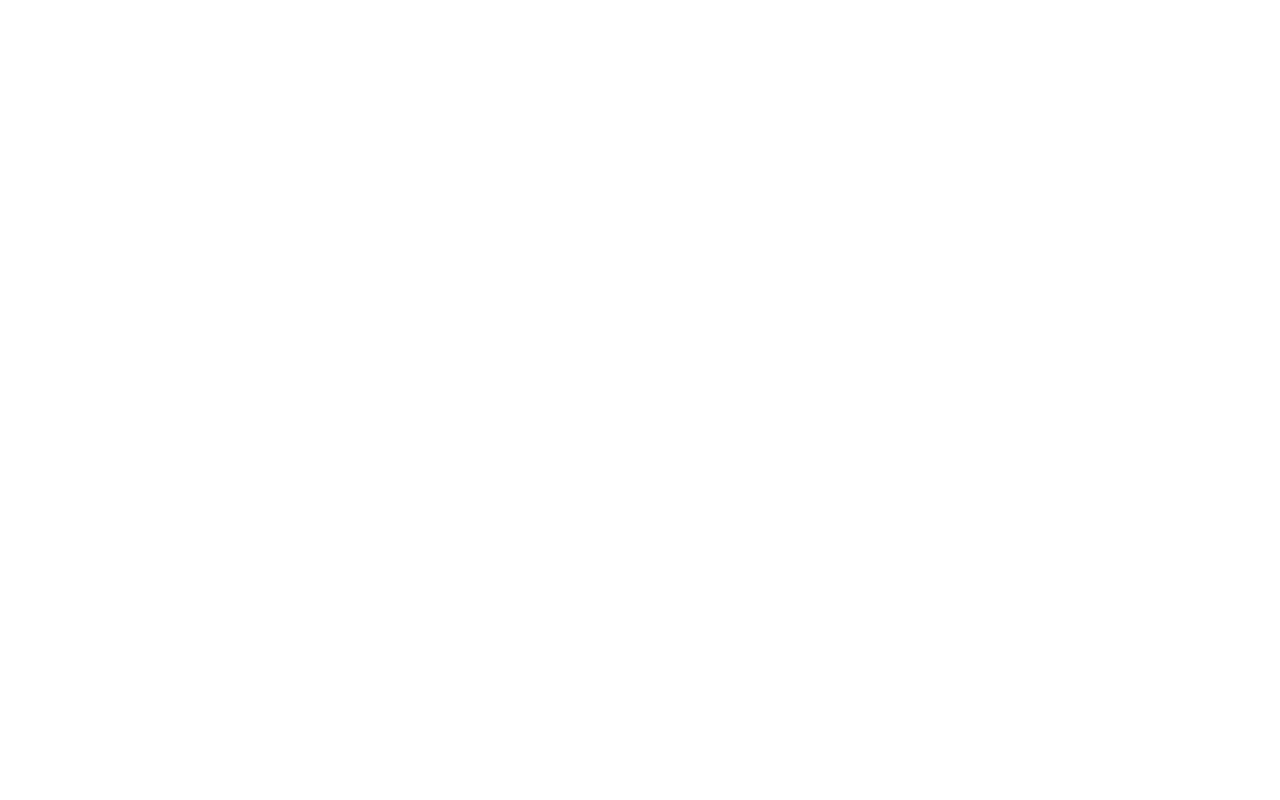
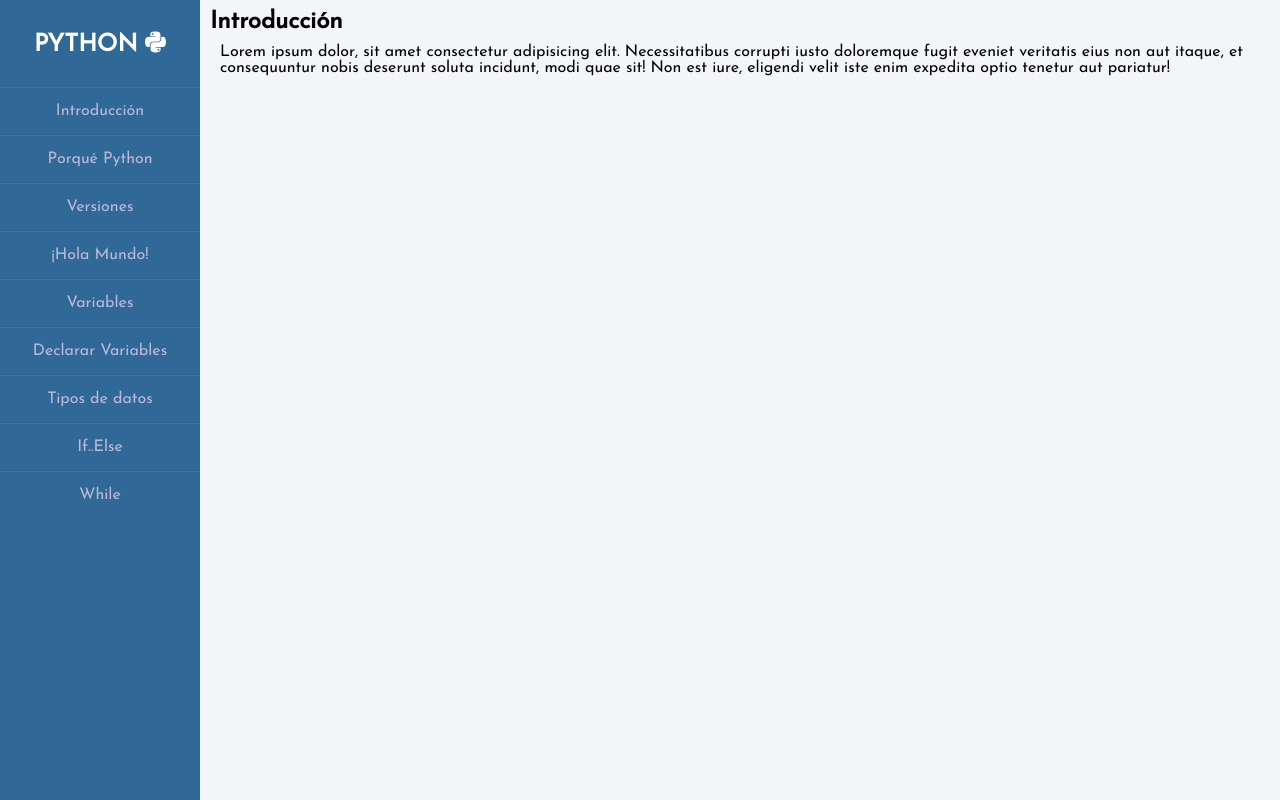
Before and after one commit to Martonsioh/document-page, a plain HTML site: page index.html in a window 1280 px wide. Drawn offline with Linux system fonts and the light colour scheme.

Commit message:
create sidebar

```diff
--- a/index.html
+++ b/index.html
@@ -5,11 +5,40 @@
     <meta http-equiv="X-UA-Compatible" content="IE=edge">
     <meta name="viewport" content="width=device-width, initial-scale=1.0">
     <title>Python Documentation</title>
+    <link rel="stylesheet" href="style.css">
+    <script src="https://kit.fontawesome.com/31869f2ca9.js" crossorigin="anonymous"></script>
 </head>
-<body>
-    <header></header>
+<body id="main-doc">
     <main>
+        <!--Header-->
+        <section class="main-section">
+            <header>
+                <div class="wrapper">
+                <nav id="navbar">
+                    <div class="sidebar">
+                        <h2>Python <i class="fa-brands fa-python"></i></h2>
+                        <ul>
+                            <li><a href="#" class="nav-link">Introducción</a></li>
+                            <li><a href="#" class="nav-link">Porqué Python</a></li>
+                            <li><a href="#" class="nav-link">Versiones</a></li>
+                            <li><a href="#" class="nav-link">¡Hola Mundo!</a></li>
+                            <li><a href="#" class="nav-link">Variables</a></li>
+                            <li><a href="#" class="nav-link">Declarar Variables</a></li>
+                            <li><a href="#" class="nav-link">Tipos de datos</a></li>
+                            <li><a href="#" class="nav-link">If..Else</a></li>
+                            <li><a href="#" class="nav-link">While</a></li>
+                        </ul>
+                    </div>
+                </nav>
+            </header>
+        </section>
 
+        <section class="main-section">
+            <div class="title-info"><h1>Introducción</h1></div>
+            <div class="info">
+                Lorem ipsum dolor, sit amet consectetur adipisicing elit. Necessitatibus corrupti iusto doloremque fugit eveniet veritatis eius non aut itaque, et consequuntur nobis deserunt soluta incidunt, modi quae sit! Non est iure, eligendi velit iste enim expedita optio tenetur aut pariatur!
+            </div>
+        </section>
     </main>
 </body>
 </html>
--- a/style.css
+++ b/style.css
@@ -0,0 +1,68 @@
+@import url('https://fonts.googleapis.com/css?family=Josefin+Sans&display=swap');
+
+*{
+  margin: 0;
+  padding: 0;
+  box-sizing: border-box;
+  list-style: none;
+  text-decoration: none;
+  font-family: 'Josefin Sans', sans-serif;
+}
+
+body{
+   background-color: #f3f5f9;
+}
+
+.wrapper{
+  display: flex;
+  position: relative;
+}
+
+.wrapper .sidebar{
+  width: 200px;
+  height: 100%;
+  background: #306998;
+  padding: 30px 0px;
+  position: fixed;
+}
+
+.wrapper .sidebar h2{
+  color: #fff;
+  text-transform: uppercase;
+  text-align: center;
+  margin-bottom: 30px;
+}
+
+.wrapper .sidebar ul li{
+  padding: 15px;
+  border-bottom: 1px solid #bdb8d7;
+  border-bottom: 1px solid rgba(0,0,0,0.05);
+  border-top: 1px solid rgba(255,255,255,0.05);
+}
+
+.wrapper .sidebar ul li a{
+  color: #bdb8d7;
+  text-align: center;
+  display: block;
+}
+
+.wrapper .sidebar ul li a .fas{
+  width: 25px;
+}
+
+.wrapper .sidebar ul li:hover{
+  background-color: #488BBE;
+}
+
+.wrapper .sidebar ul li:hover a{
+  color: #fff;
+}
+
+.title-info{
+    margin-left: 210px;
+    margin-top: 10px;
+}
+.info{
+    margin-left: 210px;
+    padding: 10px;
+}
```
